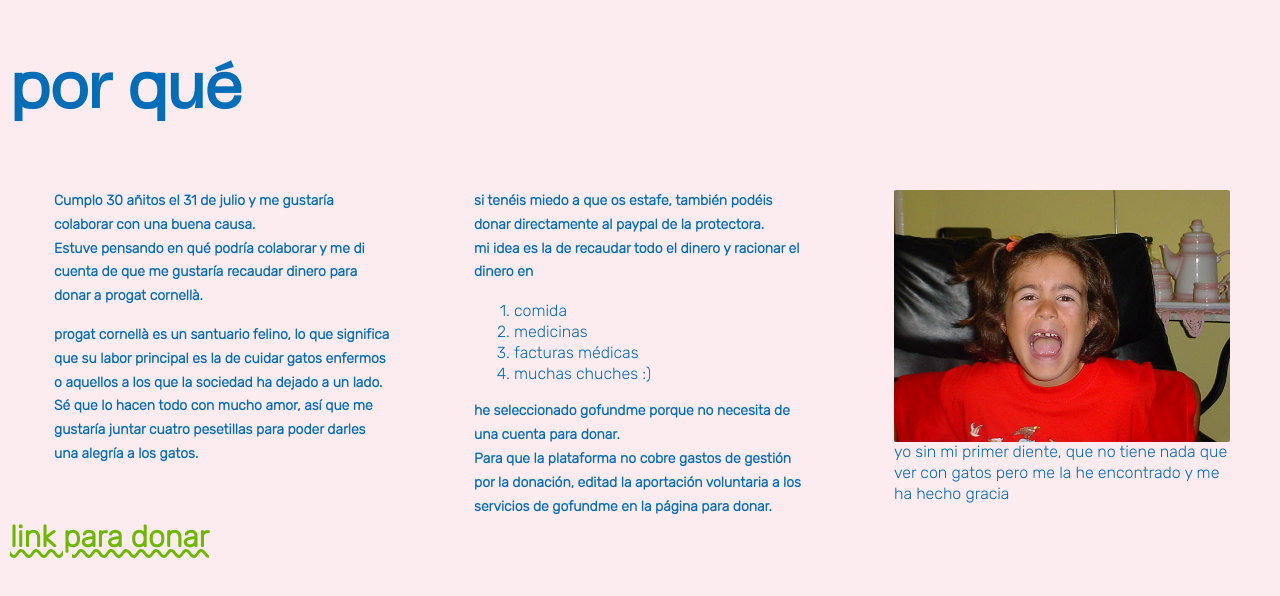
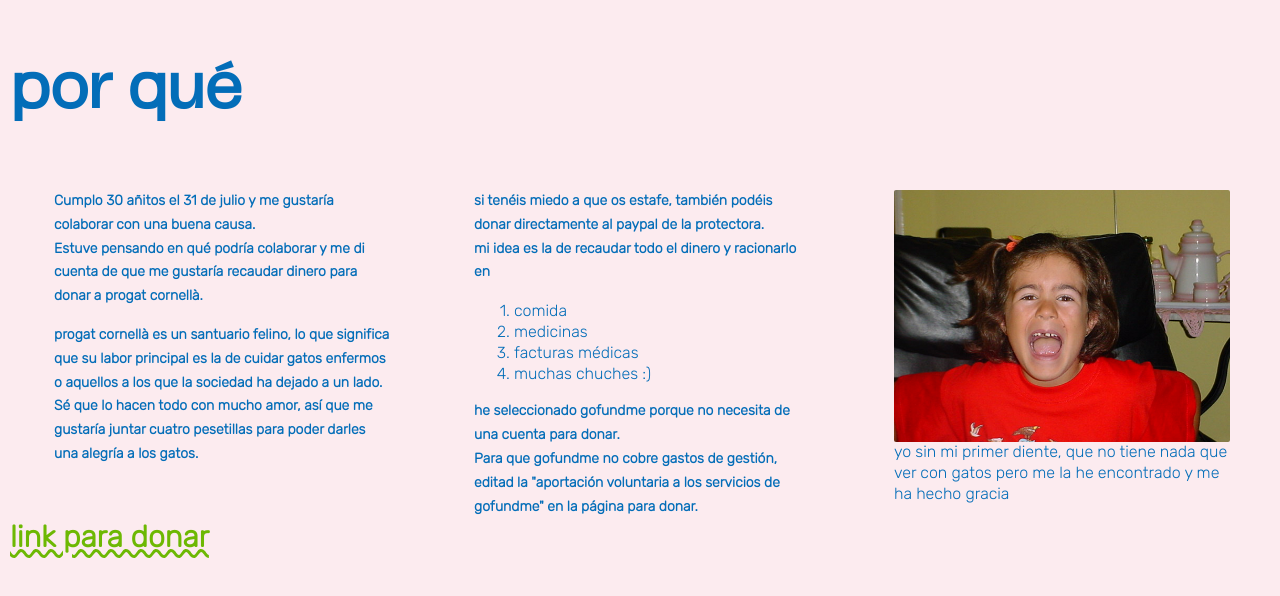
Before and after one commit to pawrdgz/pola30bday, a plain HTML site: page index.html in a window 1280 px wide. Shown: the part 977-1573 px from the top of the page. Drawn offline with nearby package versions, Linux system fonts and the light colour scheme.

Commit message:
arreglos

```diff
--- a/assets/css/styles.css
+++ b/assets/css/styles.css
@@ -508,7 +508,7 @@
 
  }
 
- .img__dragonite {
+ .img__catto {
      height: auto;
      max-width: 15%;
  }
--- a/index.html
+++ b/index.html
@@ -99,7 +99,7 @@
                         <p>
                             si tenéis miedo a que os estafe, también podéis donar directamente al paypal de la protectora.
                             <br>
-                            mi idea es la de recaudar todo el dinero y racionar el dinero en
+                            mi idea es la de recaudar todo el dinero y racionarlo en
                         </p>
                         <ol>
                             <li>comida</li>
@@ -108,8 +108,8 @@
                             <li>muchas chuches :) </li>
                         </ol>
                         <p>     he seleccionado gofundme porque no necesita de una cuenta para donar.
-                        <br>Para que la plataforma no cobre gastos de gestión
-                        por la donación, editad la aportación voluntaria a los servicios de gofundme en la página para donar.
+                        <br>Para que gofundme no cobre gastos de gestión,
+                        editad la "aportación voluntaria a los servicios de gofundme" en la página para donar.
                         </p>
                     </div>
                     <div class="column">
```
